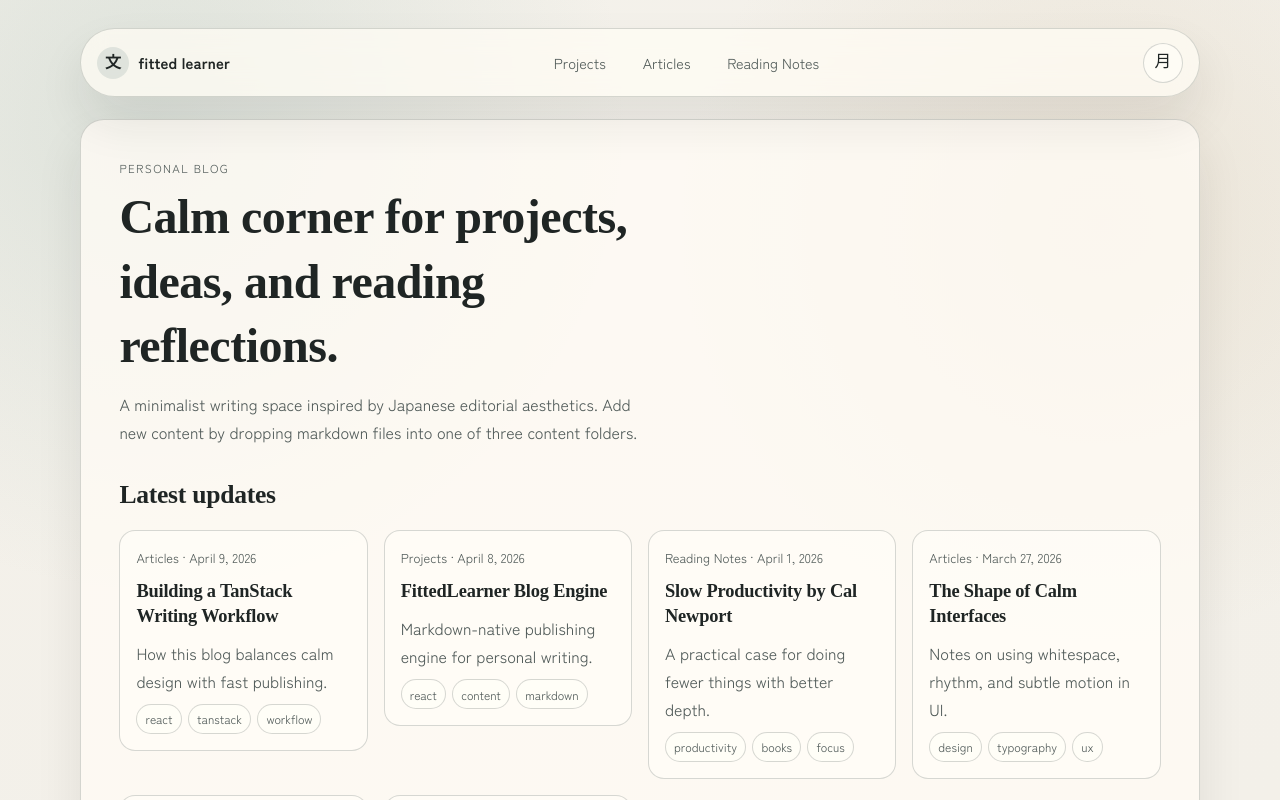
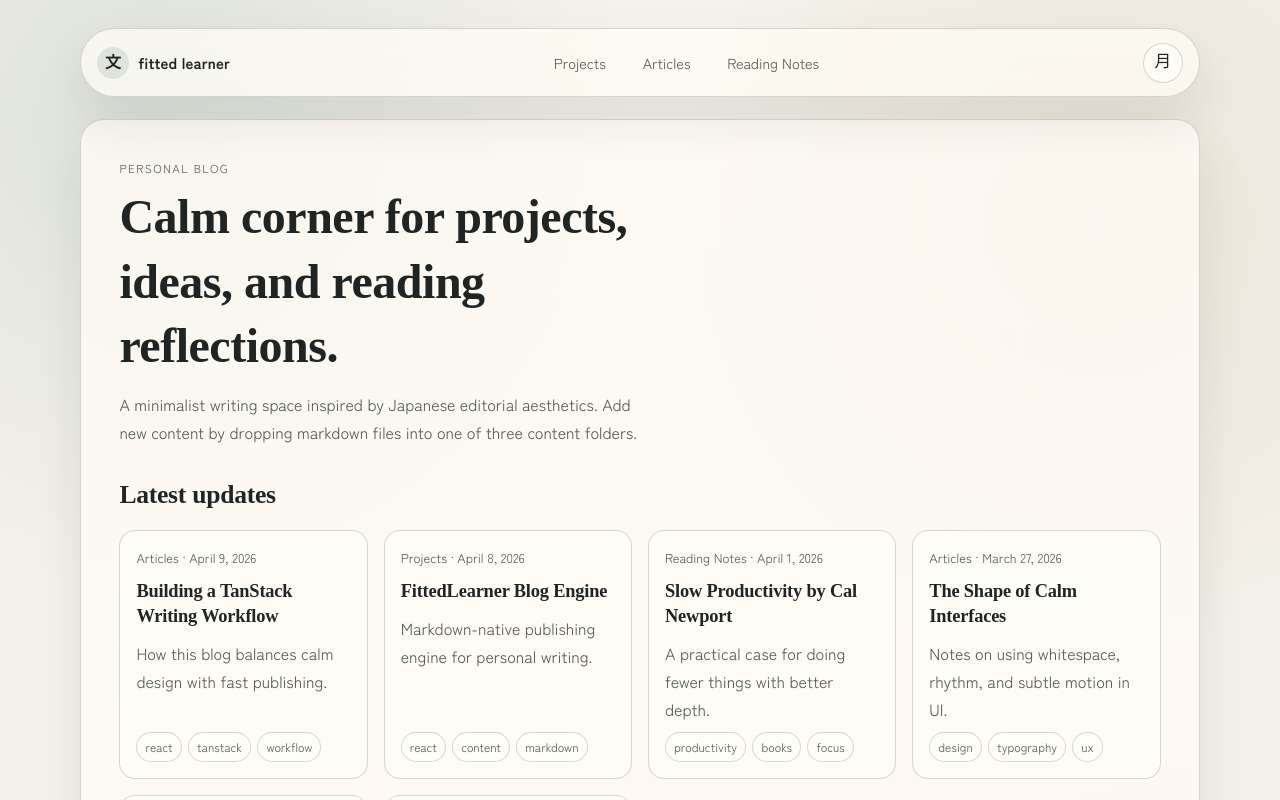
Before and after one commit to BalogunofAfrica/fittedlearner, a React (Vite) app: page / in a window 1280 px wide. Shown: the top 800 px of the page. Built offline with nearby package versions, Linux system fonts and the light colour scheme.

Commit message:
fix alignment

```diff
--- a/src/styles.css
+++ b/src/styles.css
@@ -353,6 +353,7 @@ button:focus-visible {
   display: grid;
   grid-template-columns: repeat(auto-fit, minmax(220px, 1fr));
   gap: 1rem;
+  align-items: stretch;
   margin: 0;
   padding: 0;
   list-style: none;
@@ -360,6 +361,7 @@ button:focus-visible {
 
 .entry-grid-item {
   margin: 0;
+  display: flex;
 }
 
 .entry-card {
@@ -367,8 +369,11 @@ button:focus-visible {
   border-radius: 16px;
   padding: 1rem;
   background: var(--surface);
-  display: grid;
+  display: flex;
+  flex-direction: column;
   gap: 0.6rem;
+  width: 100%;
+  min-height: 100%;
   animation: rise-in 320ms ease both;
 }
 
@@ -398,6 +403,10 @@ button:focus-visible {
 .entry-title-link:hover {
   color: var(--accent);
   text-decoration-color: currentColor;
+}
+
+.entry-card > .entry-tags {
+  margin-top: auto;
 }
 
 .entry-tags {
@@ -434,6 +443,12 @@ button:focus-visible {
   color: var(--text-secondary);
 }
 
+.detail-supporting {
+  display: grid;
+  gap: 0.7rem;
+  margin-bottom: 1.1rem;
+}
+
 .status-pill {
   display: inline-flex;
   border-radius: 999px;
@@ -441,14 +456,14 @@ button:focus-visible {
   color: var(--text-primary);
   padding: 0.3rem 0.65rem;
   font-size: 0.78rem;
-  margin-bottom: 1rem;
+  margin: 0;
 }
 
 .metadata-grid {
   display: grid;
   grid-template-columns: repeat(auto-fit, minmax(160px, 1fr));
   gap: 0.6rem 1rem;
-  margin: 0 0 1rem;
+  margin: 0;
 }
 
 .metadata-grid div {
@@ -471,7 +486,7 @@ button:focus-visible {
   display: flex;
   flex-wrap: wrap;
   gap: 0.6rem;
-  margin-bottom: 1.2rem;
+  margin: 0;
 }
 
 .detail-links a {
--- a/src/views/pages.tsx
+++ b/src/views/pages.tsx
@@ -181,6 +181,7 @@ function EntryDetail({ entry }: EntryDetailPageProps) {
         <time dateTime={entry.date}>{formatDate(entry.date)}</time>
       </p>
 
+      <div className="detail-supporting">
         <div className="entry-tags">
           {entry.tags.map((tag) => (
             <span key={tag} className="entry-tag">
@@ -219,6 +220,7 @@ function EntryDetail({ entry }: EntryDetailPageProps) {
             ))}
           </div>
         ) : null}
+      </div>
 
       <div className="markdown-body">
         <ReactMarkdown>{entry.body}</ReactMarkdown>
```
Lines whose indentation alone changed are shown as unchanged.
